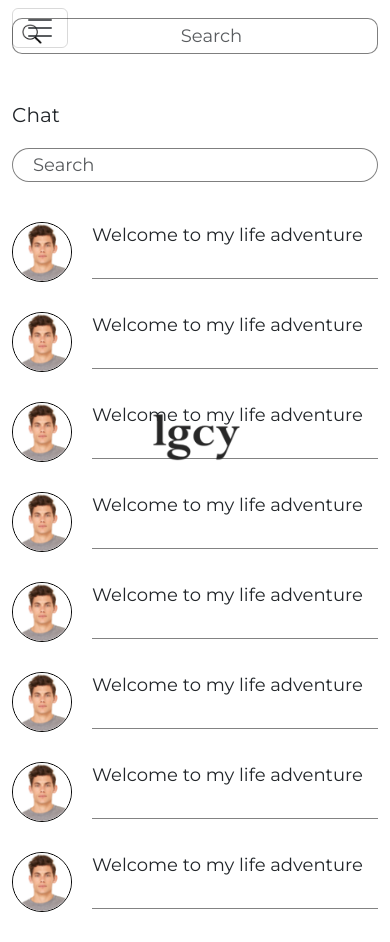
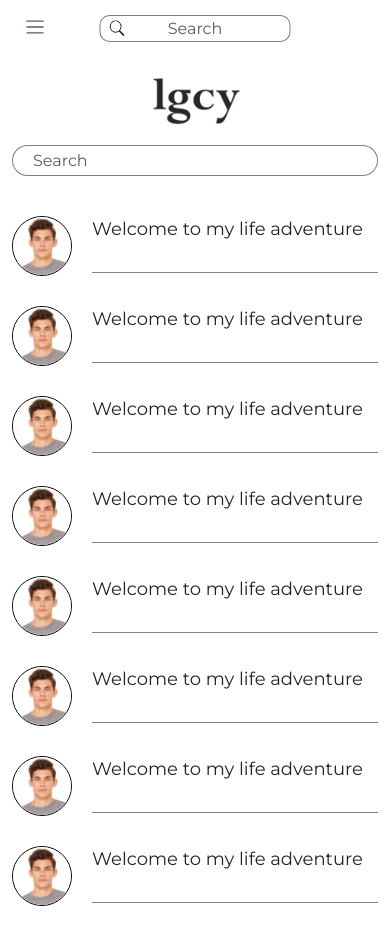
Before and after one commit to Icarus1223/lgcy-react, a React (Create React App) app: page /friends in a window 390 px wide. Built offline with nearby package versions, Linux system fonts and the light colour scheme.

Commit message:
responsive css

```diff
--- a/src/pages/dashboard/dashboard.css
+++ b/src/pages/dashboard/dashboard.css
@@ -1,3 +1,23 @@
+/* back arrow css start here */
+.profile-post-detail-outer .backarrow{
+    margin-bottom: 15px;
+    text-align: start;
+    position: absolute;
+    left: 30px;
+    top: 20px;
+    width: 25px;
+    height: 25px;
+    background: #fff;
+    border-radius: 24px;
+    display: flex;
+    align-items: center;
+    justify-content: center;
+}
+.profile-post-detail-outer .backarrow svg{
+    width: 13px;
+     height: 13px;
+}
+/* back arrow end here */
 /* top bar css start here */
 .top-bar {
     position: fixed;
@@ -158,9 +178,10 @@ p.u-desc {
     padding: 10px 10px 0;
     display: flex;
     gap:10px;
+    margin: 10px 0;
 }
 .all-feeds-lists .feed-uname h4 {
-    font-weight: 700;
+    font-weight: 600;
     font-size: 16px;
     margin-bottom: 0;
     text-align: start;
@@ -175,6 +196,10 @@ p.u-desc {
 }
 .feed-comment-outer .feed-comment.feed-post-date {
     padding:0 10px 10px;
+    margin: 10px 0;
+}
+.feed-post-date p {
+    text-transform: uppercase;
 }
 .more-comment a {
     color: #000;
@@ -345,18 +370,24 @@ p.u-desc {
 
 /* post-detail page css end here */
 
-.profile-post-detail{
+.profile-post-detail-outer{
     max-width: 800px;
     margin: 50px auto 30px;
+    position: relative;
+}
+.profile-post-detail{
     display: grid;
     grid-template-columns: 2fr 2fr;
 }
 .profile-post-detail .profile-post-image img{
      max-width: 100%;
 }
+.profile-post-detail .profile-post-content .post-heading h4{
+    font-size: 18px;
+}
 .profile-post-detail .profile-post-content h4 {
     color: #000;
-    font-size: 18px;
+    font-size: 16px;
     font-family: Montserrat;
     font-style: normal;
     font-weight: 600;
@@ -392,7 +423,7 @@ p.u-desc {
     font-size: 16px;
     font-family: Montserrat;
     font-style: normal;
-    font-weight: 500;
+    font-weight: 400;
     line-height: normal;
     text-align: start;
 }
@@ -416,12 +447,15 @@ p.u-desc {
     .profile-post-detail .post-caption {
         padding: 10px;
     }
+    .profile-post-detail .post-caption h6 span{
+font-weight: 600;
+    }
     .profile-post-detail .post-caption h6 {
         color: #000;
         font-size: 16px;
         font-family: Montserrat;
         font-style: normal;
-        font-weight: 500;
+        font-weight: 400;
         line-height: normal;
         text-align: start;
         margin-bottom: 0;
@@ -441,6 +475,10 @@ p.u-desc {
         justify-content: start;
         padding: 10px;
         border-bottom: 1px solid #dfdfdf;
+    }
+    .user-comment-like-outer .like-icon svg path{
+        fill:red;
+        stroke:red;
     }
      .comment-form {
         padding: 10px 10px;
@@ -555,7 +593,12 @@ p.u-desc {
 }
 @media (max-width: 992px){
     .top-bar{
-        z-index: 0;
+        z-index: 1;
+        background-color: transparent;
+        max-width: 350px;
+        margin: 0 auto;
+        left: 50%;
+        transform: translate(-50%, 0%);
     }
     .menu-bar-row{
         width:100%;
@@ -569,19 +612,76 @@ p.u-desc {
         background: #fff;
         top: 70px;
         position: absolute;
+        transition: left 0.2s ease-in-out;
+        left:-100%;
     }
+      .left-side-bar .navbar-collapse.show {
+        left: 0;
+        height: 100vh;
+      }
     .menu-bar-row .sidebar{
 width:100%;
     }
     .left-side-bar .sidebar-menu {
         margin-top: 0px;
     }
+    .site-logo {
+        margin-top: 10px;
+    }
+    .content-bar-row{
+        position:relative;
+        z-index: -1;
+    }
+    .left-side-bar .sidebar-menu {
+        height: 100%;
+        overflow-y: inherit;
+    }
     .left-side-bar {
         position: relative;
         flex-flow: column-reverse;
         display: flex;
+        z-index: 1;
+        background: #fff;
     }
     .navbar-toggler:focus{
         box-shadow: none;
+        border: none;
+    }
+    .search-bar-form {
+        padding: 8px 0 40px;
+}
+button.navbar-toggler.collapsed {
+    border: none;
+}
+.sidebar-menu .navbar-nav {
+    padding: 0 10px;
+}
+
+}
+@media (max-width: 767px){
+.top-bar{
+    max-width: 280px;
+}
+.search-bar-form form input {
+    padding: 3px;
+    font-size: 16px;
+}
+.search-bar-form .search-icon img.searchicon {
+    width: 15px;
+}
+.search-bar-form .search-icon{
+    top:0;
+}
+span.navbar-toggler-icon{
+    width: 22px;
+}
+.search-bar-form {
+    padding: 15px 0 40px;
+}
+
+}
+@media (max-width: 420px){
+    .top-bar {
+        max-width: 215px;
     }
 }
--- a/src/pages/postdetail/postdetail.tsx
+++ b/src/pages/postdetail/postdetail.tsx
@@ -1,18 +1,23 @@
 import React from 'react';
 import Topbar from '../topbar/topbar';
 import Sidebar from '../sidebar/sidebar';
-import { Form, FormControl, Button } from 'react-bootstrap';
+import { Form, Button } from 'react-bootstrap';
 import Dropdown from 'react-bootstrap/Dropdown';
 import { Container, Row, Col } from 'react-bootstrap';
 import postdetailimg from '../../../src/assets/images/post-detail-img.jpg';
-import likesvg from '../../../src/assets/images/like.svg';
 
 const PostDetail: React.FC = () => {
   return (<>
     <Container fluid>
-      <div className="content-oute1r">
+      <div className="content-outer1">
         <Row className="content-bar-row">
           <Col xs={12} md={12} lg={12} className="main-content">
+          <div className="profile-post-detail-outer">
+            <div className="backarrow">
+            <svg xmlns="http://www.w3.org/2000/svg" width="11" height="20" viewBox="0 0 11 20" fill="none">
+<path d="M10.62 0.989999C10.5039 0.873591 10.366 0.781234 10.2141 0.718218C10.0622 0.655201 9.89942 0.622765 9.735 0.622765C9.57058 0.622765 9.40778 0.655201 9.25592 0.718218C9.10406 0.781234 8.96612 0.873591 8.85 0.989999L0.540003 9.3C0.447299 9.39251 0.373752 9.5024 0.32357 9.62337C0.273389 9.74435 0.247559 9.87403 0.247559 10.005C0.247559 10.136 0.273389 10.2657 0.32357 10.3866C0.373752 10.5076 0.447299 10.6175 0.540003 10.71L8.85 19.02C9.34 19.51 10.13 19.51 10.62 19.02C11.11 18.53 11.11 17.74 10.62 17.25L3.38 10L10.63 2.75C11.11 2.27 11.11 1.47 10.62 0.989999Z" fill="#111111"/>
+</svg>
+            </div>
             <div className="profile-post-detail">
               <div className="profile-post-image">
                 <img src={postdetailimg} alt="profile" />
@@ -51,11 +56,11 @@ const PostDetail: React.FC = () => {
                   </div>
                 </div>
                 <div className="post-caption">
-                  <h6><b>katiemorrison</b>  This is the caption. This is the caption</h6>
+                  <h6><span>katiemorrison</span>  This is the caption. This is the caption</h6>
                 </div>
-                <div className="post-comment">
+                <div className="post-comment post-caption">
                   <div className="single-post-comment">
-                    <span><b>username</b>  This is the comment.</span>
+                    <h6><span>username</span>  This is the comment.</h6>
                   </div>
                 </div>
                 <div className="user-comment-footer">
@@ -85,6 +90,7 @@ const PostDetail: React.FC = () => {
                 </div>
               </div>
             </div>
+            </div>
           </Col>
         </Row>
       </div>
```
